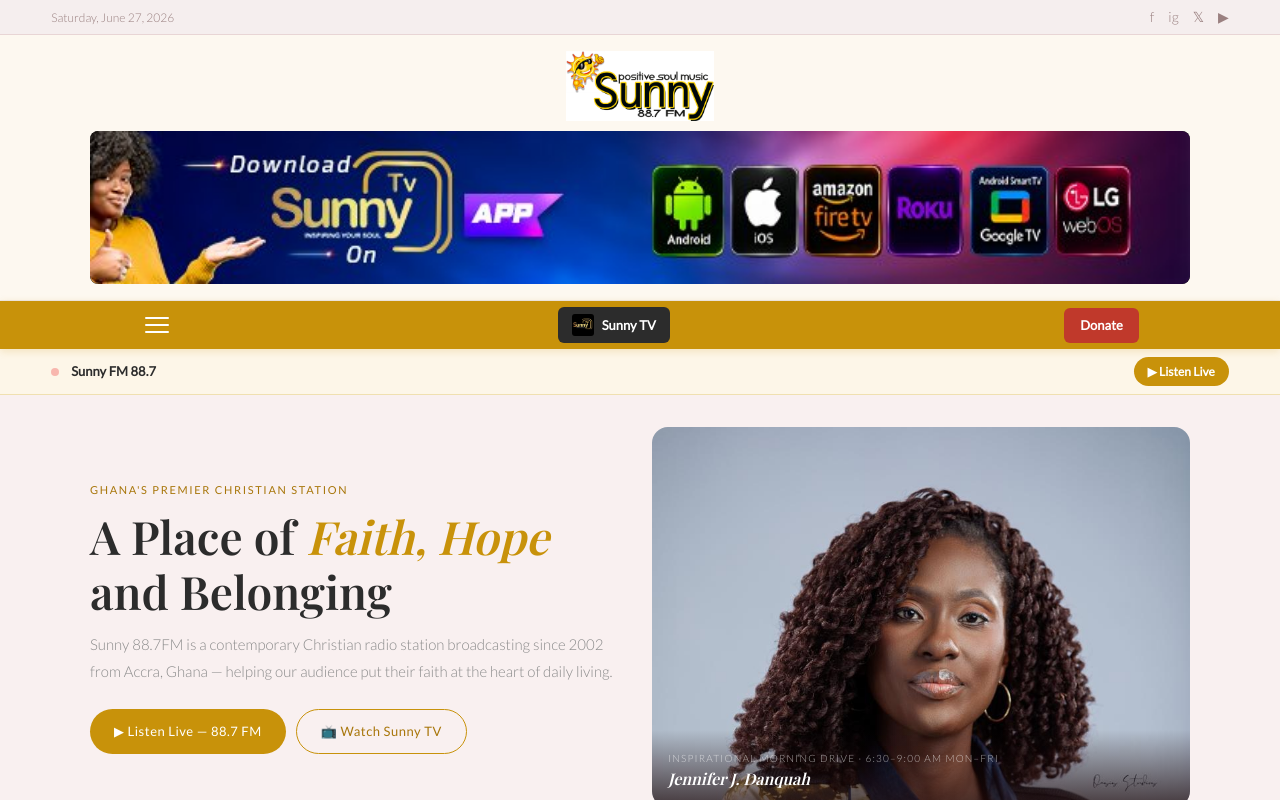
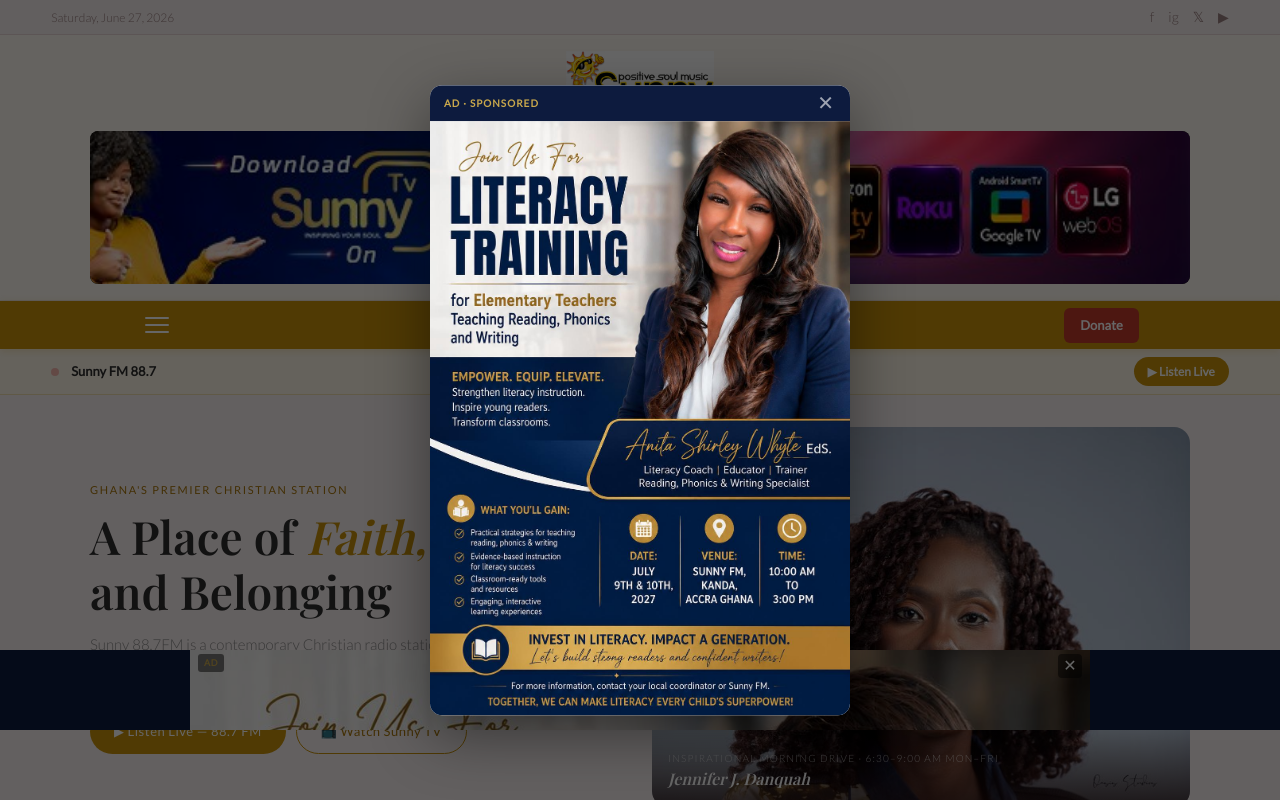
Before and after one commit to kojooppongadjei-source/sunny-fm-website, a website: page index.html in a window 1280 px wide. Shown: the top 800 px of the page. Drawn offline with nearby package versions, Linux system fonts and the light colour scheme; no server answers; a web font is replaced by a local one.

Commit message:
Add Literacy Training popup + bottom banner ads

```diff
--- a/index.html
+++ b/index.html
@@ -1032,5 +1032,114 @@ function snOpenDonate(){
 }
 </script>
 
+
+<!-- ══ LITERACY TRAINING AD — POPUP + BOTTOM BANNER ══ -->
+<style>
+/* POPUP AD */
+#sn-ad-popup{
+  display:none;position:fixed;top:50%;left:50%;transform:translate(-50%,-50%);
+  z-index:99998;width:min(420px,90vw);
+  background:#fff;border-radius:12px;overflow:hidden;
+  box-shadow:0 20px 60px rgba(0,0,0,.45);
+}
+#sn-ad-popup.show{display:block;}
+#sn-ad-overlay{
+  display:none;position:fixed;inset:0;z-index:99997;
+  background:rgba(0,0,0,.6);
+}
+#sn-ad-overlay.show{display:block;}
+.sn-ad-top{
+  display:flex;align-items:center;justify-content:space-between;
+  padding:6px 10px 6px 14px;background:#0D1B3E;
+}
+.sn-ad-label{font-size:10px;font-weight:700;color:#C9A84C;text-transform:uppercase;letter-spacing:.1em;}
+.sn-ad-close{
+  background:none;border:none;color:rgba(255,255,255,.6);
+  font-size:20px;cursor:pointer;line-height:1;padding:2px 6px;
+}
+.sn-ad-close:hover{color:#fff;}
+#sn-ad-popup a{display:block;}
+#sn-ad-popup img{width:100%;display:block;}
+
+/* BOTTOM BANNER */
+#sn-ad-bottom{
+  display:none;position:fixed;bottom:70px;left:0;right:0;z-index:99996;
+  background:#0D1B3E;
+}
+#sn-ad-bottom.show{display:block;}
+.sn-bottom-inner{
+  max-width:900px;margin:0 auto;
+  display:flex;align-items:center;gap:0;
+  position:relative;
+}
+#sn-ad-bottom img{
+  width:100%;height:80px;object-fit:cover;object-position:top;
+  display:block;cursor:pointer;
+}
+.sn-bottom-close{
+  position:absolute;top:4px;right:8px;
+  background:rgba(0,0,0,.5);border:none;color:#fff;
+  font-size:16px;cursor:pointer;border-radius:4px;
+  width:24px;height:24px;display:flex;align-items:center;justify-content:center;
+  line-height:1;
+}
+.sn-bottom-label{
+  position:absolute;top:4px;left:8px;
+  font-size:9px;font-weight:700;color:#C9A84C;
+  text-transform:uppercase;letter-spacing:.08em;
+  background:rgba(0,0,0,.5);padding:2px 6px;border-radius:3px;
+}
+</style>
+
+<!-- Popup overlay -->
+<div id="sn-ad-overlay" onclick="snAdClose()"></div>
+
+<!-- Popup ad -->
+<div id="sn-ad-popup">
+  <div class="sn-ad-top">
+    <span class="sn-ad-label">AD · Sponsored</span>
+    <button class="sn-ad-close" onclick="snAdClose()">✕</button>
+  </div>
+  <a href="https://thewhyteacademy.com" target="_blank" rel="noopener">
+    <img src="/ads/LunchLearn_banner.jpg" alt="Literacy Training for Elementary Teachers — July 2027 at Sunny FM">
+  </a>
+</div>
+
+<!-- Bottom banner -->
+<div id="sn-ad-bottom">
+  <div class="sn-bottom-inner">
+    <span class="sn-bottom-label">AD</span>
+    <a href="https://thewhyteacademy.com" target="_blank" rel="noopener" style="flex:1;">
+      <img src="/ads/LunchLearn_hero_banner.jpg" alt="Literacy Training — July 9 & 10, 2027 · Sunny FM Kanda Accra · GH₵ 1,200 · thewhyteacademy.com">
+    </a>
+    <button class="sn-bottom-close" onclick="snBottomClose()">✕</button>
+  </div>
+</div>
+
+<script>
+(function(){
+  // Show popup after 3 seconds (once per session)
+  if(!sessionStorage.getItem('sn-ad-seen')){
+    setTimeout(function(){
+      document.getElementById('sn-ad-popup').classList.add('show');
+      document.getElementById('sn-ad-overlay').classList.add('show');
+    }, 3000);
+  }
+  // Always show bottom banner
+  document.getElementById('sn-ad-bottom').classList.add('show');
+})();
+
+window.snAdClose = function(){
+  document.getElementById('sn-ad-popup').classList.remove('show');
+  document.getElementById('sn-ad-overlay').classList.remove('show');
+  sessionStorage.setItem('sn-ad-seen','1');
+};
+
+window.snBottomClose = function(){
+  document.getElementById('sn-ad-bottom').classList.remove('show');
+};
+</script>
+<!-- ══ END LITERACY TRAINING AD ══ -->
+
 </body>
 </html>
```
